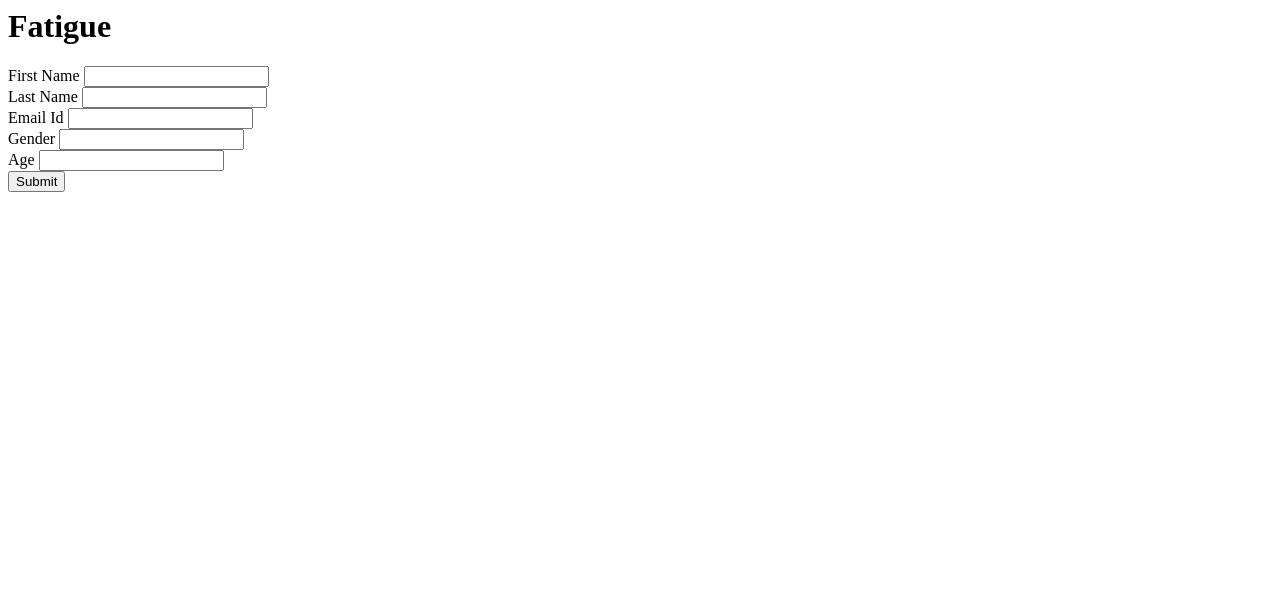
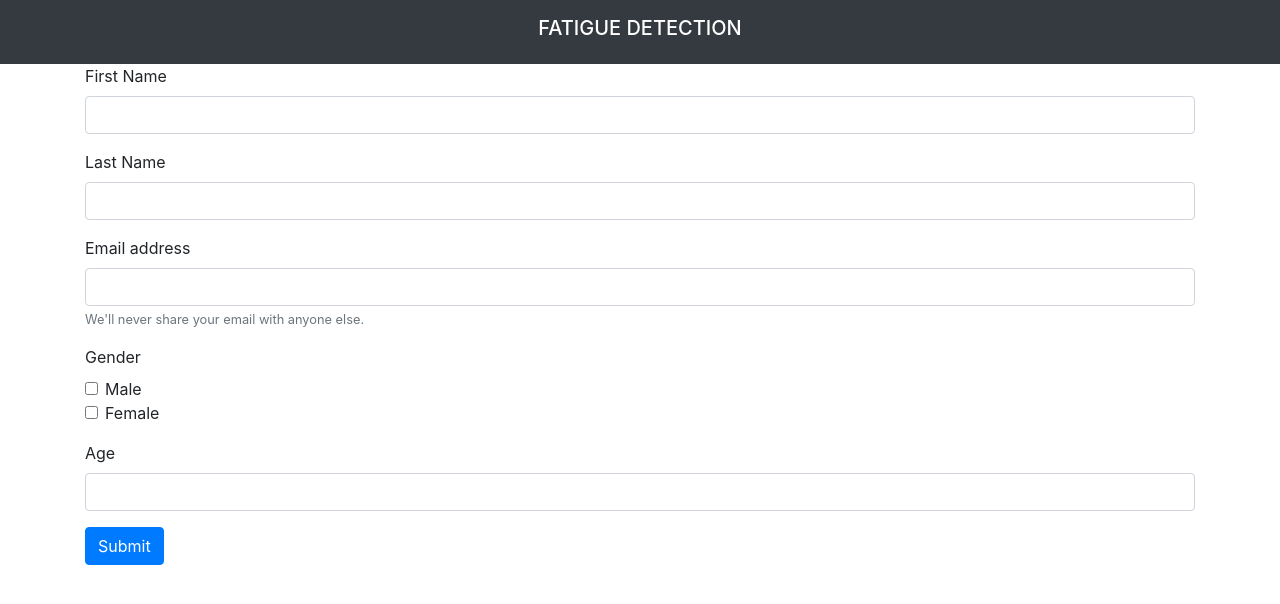
Before and after one commit to itskshivam1318/flaskdatabase, a Flask app: page / in a window 1280 px wide. Shown: the top 604 px of the page. Run offline with Flask 2, Linux system fonts and the light colour scheme; parts of the project's set-up code (start-up, migrations or seed data) failed here and were passed over; some libraries are stand-ins or nearby versions.

Commit message:
commit 2

```diff
--- a/app.py
+++ b/app.py
@@ -38,8 +38,8 @@ def Insert():
 @app.route('/questions')
 def Questions():
     return render_template('questions.html')
-
-@app.route('insertques', methods=["POST"])
+'''
+@app.route('/insertques', methods=['POST'])
 def Insertques():
     if request.method == "POST":
         flash("Answer entered  Successfully")
@@ -71,7 +71,7 @@ def Insertques():
                     (fname, lname, email, gender, age))
         mysql.connection.commit()
         return redirect(url_for("Index"))
-
+'''
 
 if __name__ == "__main__":
     app.run(debug=True)
--- a/templates/index.html
+++ b/templates/index.html
@@ -1,39 +1,72 @@
 <html>
 <head>
     <title>Fatigue</title>
+    <link rel="stylesheet" href="https://stackpath.bootstrapcdn.com/bootstrap/4.4.1/css/bootstrap.min.css"
+          integrity="sha384-Vkoo8x4CGsO3+Hhxv8T/Q5PaXtkKtu6ug5TOeNV6gBiFeWPGFN9MuhOf23Q9Ifjh" crossorigin="anonymous">
 </head>
 <body>
-<div>
-    <h1>Fatigue</h1>
+<script>
+    function onlyOne(checkbox) {
+    var checkboxes = document.getElementsByName('gender')
+    checkboxes.forEach((item) => {
+        if (item !== checkbox) item.checked = false
+    })
+}
+</script>
+<nav class="navbar navbar-dark bg-dark">
+    <span class="navbar-brand mx-auto h1">FATIGUE DETECTION</span>
+</nav>
+{% with messages = get_flashed_messages() %}
+{% if messages %}
+{% for message in messages %}
+<div class="alert alert-success" role="alert">
+ {{message}}
 </div>
-<div>
-    <form action="{{url_for('Insert')}}" method="POST" >
-        <label>First Name</label>
-        <input type="text" name="first_name">
-        <br>
-        <label>Last Name</label>
-        <input type="text" name="last_name">
-        <br>
-        <label>Email Id</label>
-        <input type="text" name="email_id">
-        <br>
-        <label>Gender</label>
-        <input type="text" name="gender">
-        <br>
-        <label>Age</label>
-        <input type="text" name="age">
-        <br>
-        <input type="submit" name="submit" value="Submit">
+{% endfor %}
+{% endif %}
+{% endwith %}
+<div class="container">
+    <form action="{{url_for('Insert')}}" method="POST">
+        <div class="form-group">
+            <label>First Name</label>
+            <input type="Text" class="form-control" name="first_name">
+        </div>
+
+        <div class="form-group">
+            <label>Last Name</label>
+            <input type="Text" class="form-control" name="last_name">
+        </div>
+
+        <div class="form-group">
+            <label>Email address</label>
+            <input type="email" class="form-control" name="email_id">
+            <small id="emailHelp" class="form-text text-muted">We'll never share your email with anyone else.</small>
+        </div>
+
+        <div class="form-group">
+            <label>Gender</label>
+            <div class="form-check">
+                <input class="form-check-input" type="checkbox" name="gender" value="male" onclick="onlyOne(this)">
+                <label class="form-check-label">
+                    Male
+                </label>
+            </div>
+            <div class="form-check">
+                <input class="form-check-input" type="checkbox" name="gender" value="female" onclick="onlyOne(this)">
+                <label class="form-check-label">
+                    Female
+                </label>
+            </div>
+        </div>
+
+        <div class="form-group">
+            <label>Age</label>
+            <input type="Text" class="form-control" name="age">
+        </div>
+
+        <button type="submit" class="btn btn-primary" value="Submit">Submit</button>
     </form>
-    {% with messages = get_flashed_messages() %}
-    {% if messages %}
-    {% for message in messages %}
-    <div>
-        <h3>{{message}}</h3>
-    </div>
-    {% endfor %}
-    {% endif %}
-    {% endwith %}
 </div>
+
 </body>
 </html>
```
Also changed, not shown: templates/questions.html (+10 -0 lines).
